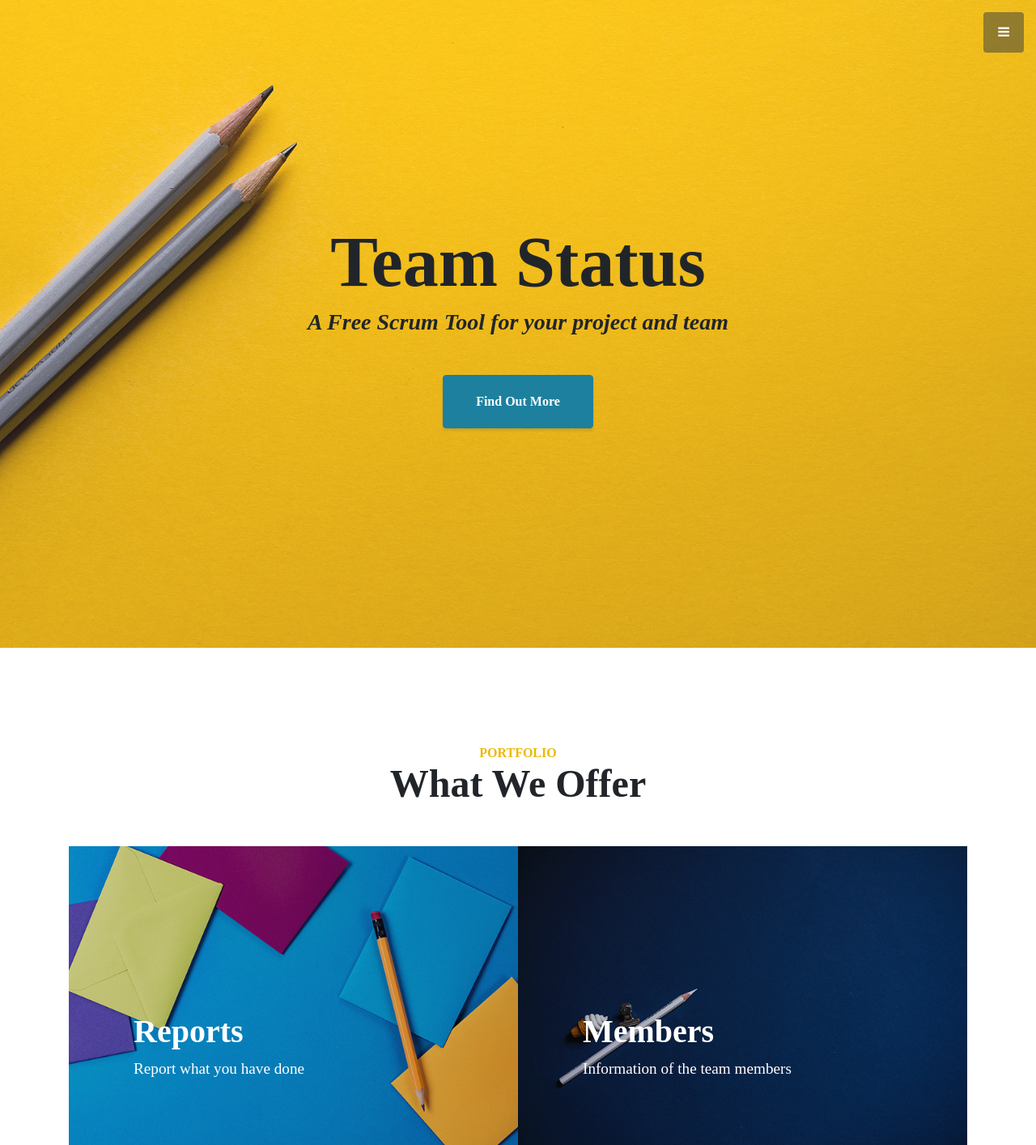
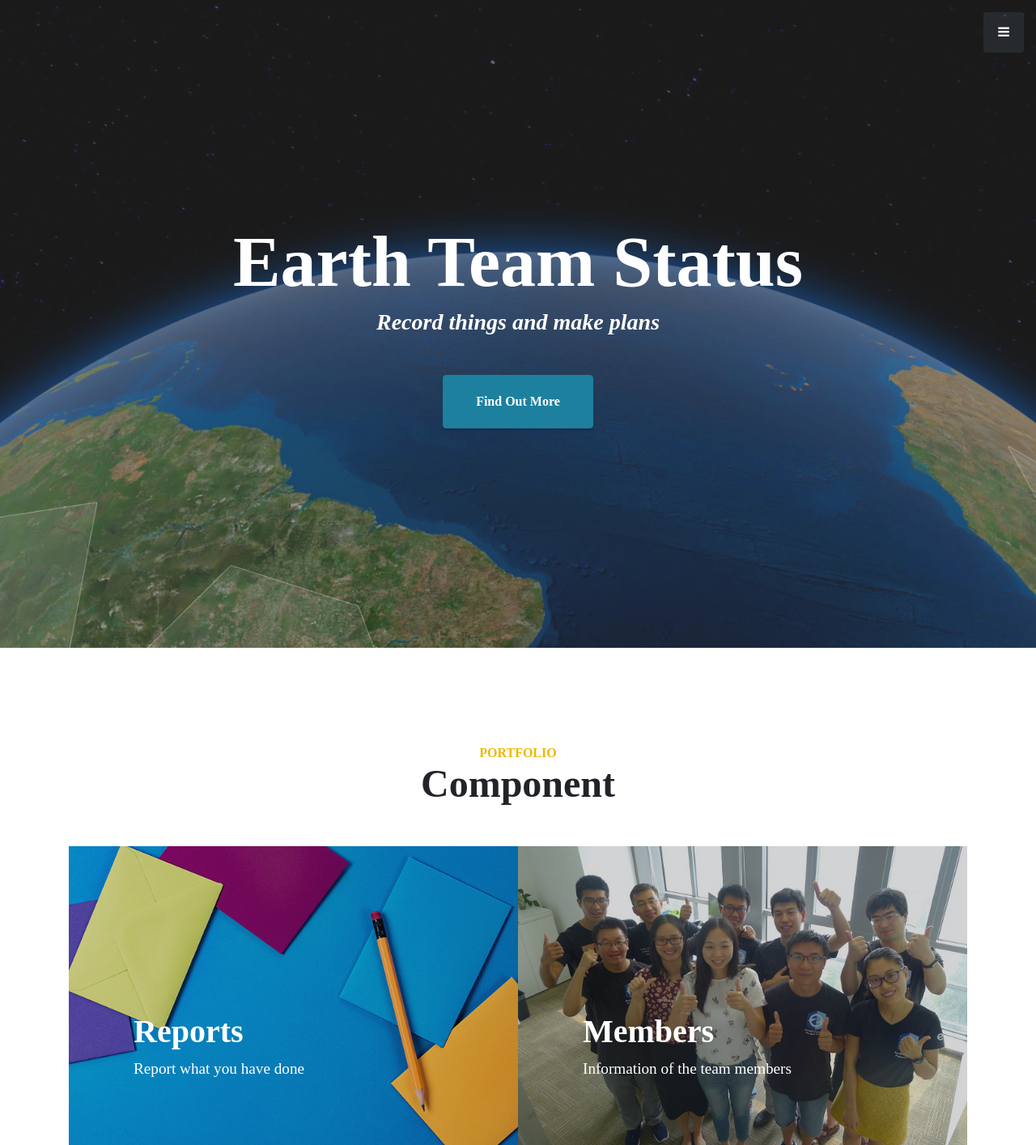
Before and after one commit to yong7743/ScrumSimple, a Flask app: page / in a window 1280 px wide. Shown: the top 1414 px of the page at 81% size. Run offline with Flask 2, Linux system fonts and the light colour scheme; a user stored in the database is signed in; some libraries are stand-ins or nearby versions.

Commit message:
update pic

```diff
--- a/app/templates/index.html
+++ b/app/templates/index.html
@@ -43,9 +43,9 @@
 <!-- Header -->
 <header class="masthead d-flex">
     <div class="container text-center my-auto">
-        <h1 class="mb-1">Team Status</h1>
-        <h3 class="mb-5">
-            <em>A Free Scrum Tool for your project and team</em>
+        <h1 class="mb-1" style="color:white">Earth Team Status</h1>
+        <h3 class="mb-5" style="color:white">
+            <em>Record things and make plans</em>
         </h3>
         <a class="btn btn-primary btn-xl js-scroll-trigger" href="{{ url_for('main.help')}}">Find Out More</a>
     </div>
@@ -58,7 +58,7 @@
     <div class="container">
         <div class="content-section-heading text-center">
             <h3 class="text-secondary mb-0">Portfolio</h3>
-            <h2 class="mb-5">What We Offer</h2>
+            <h2 class="mb-5">Component</h2>
         </div>
         <div class="row no-gutters">
             <div class="col-lg-6">
```
Also changed, not shown: app/static/img/bg-masthead.jpg, app/static/img/portfolio-2.jpg, app/static/img/portfolio-3.jpg.
